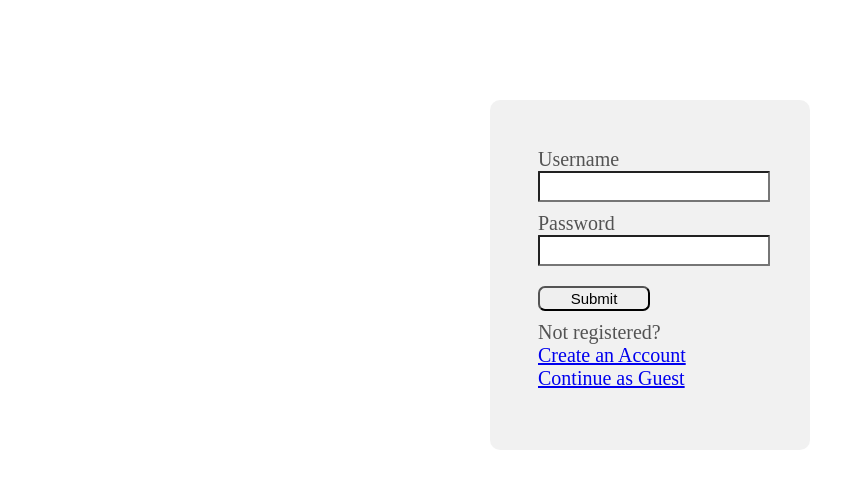
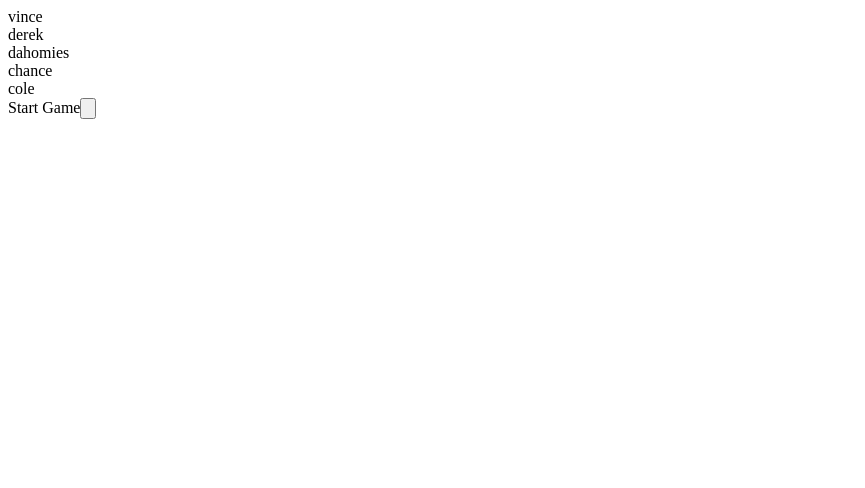
Before and after one commit to Quiz-Whiz/Quiz-Whiz-App, a React app: page / in a window 1280 px wide. Shown: the top 488 px of the page, without its empty margins (0-865 px from the left). Built offline with nearby package versions, Linux system fonts and the light colour scheme.

Commit message:
Render lobby page Render basic divs with other player info

```diff
--- a/client/App.tsx
+++ b/client/App.tsx
@@ -7,14 +7,14 @@ import Login from './components/Login';
 // import MainPage
 // import CreateGame
 // import JoinGame
-// import Lobby
+import Lobby from './components/Lobby'
 // import Game
 // import Results
 
 const App: React.FC = React.memo(() => (
   <Switch>
     <Route path="/">
-      <Login />
+      <Lobby />
     </Route>
     <Route path="/signUp">
     </Route>
--- a/client/components/CreateGame.tsx
+++ b/client/components/CreateGame.tsx
@@ -31,8 +31,7 @@ const Login: React.FC = React.memo(() => {
           gameForm.appendChild(div);
         } else {
           // import ws
-          ws(res.data);
-          console.log(res.status);
+          setSocket(ws(res.data));
         }
       })
       .catch((error) => {
--- a/client/components/Lobby.tsx
+++ b/client/components/Lobby.tsx
@@ -0,0 +1,42 @@
+import React, { useContext } from 'react';
+import '../stylesheets/Login.css';
+import { GlobalContext } from '../context/GlobalContext';
+
+const Lobby: React.FC = React.memo(() => {
+  // uncomment line 7 and comment line 8-9 to test real functionality
+  // const { socket, players} = useContext(GlobalContext);
+  const { socket } = useContext(GlobalContext);
+  const players = ['vince', 'derek', 'dahomies', 'chance', 'cole'];
+  const onSubmit = () => {
+    const msg = {
+      type: 'startGame',
+    };
+    socket.send(JSON.stringify(msg));
+  };
+  const users:JSX.Element[] = [];
+
+  const User = (username: string) => (
+    <div>
+      {username}
+    </div>
+  );
+
+  for (let i = 0; i < players.length; i += 1) {
+    const user = User(players[i]);
+    users.push(user);
+  }
+
+  return (
+    <div className="lobbyPage">
+      <div id="users">
+        {users}
+      </div>
+      <label htmlFor="startGame">
+        Start Game
+        <input type="button" className="buttons" id="startGame" onClick={() => onSubmit()} />
+      </label>
+    </div>
+  );
+});
+
+export default Lobby;
```
